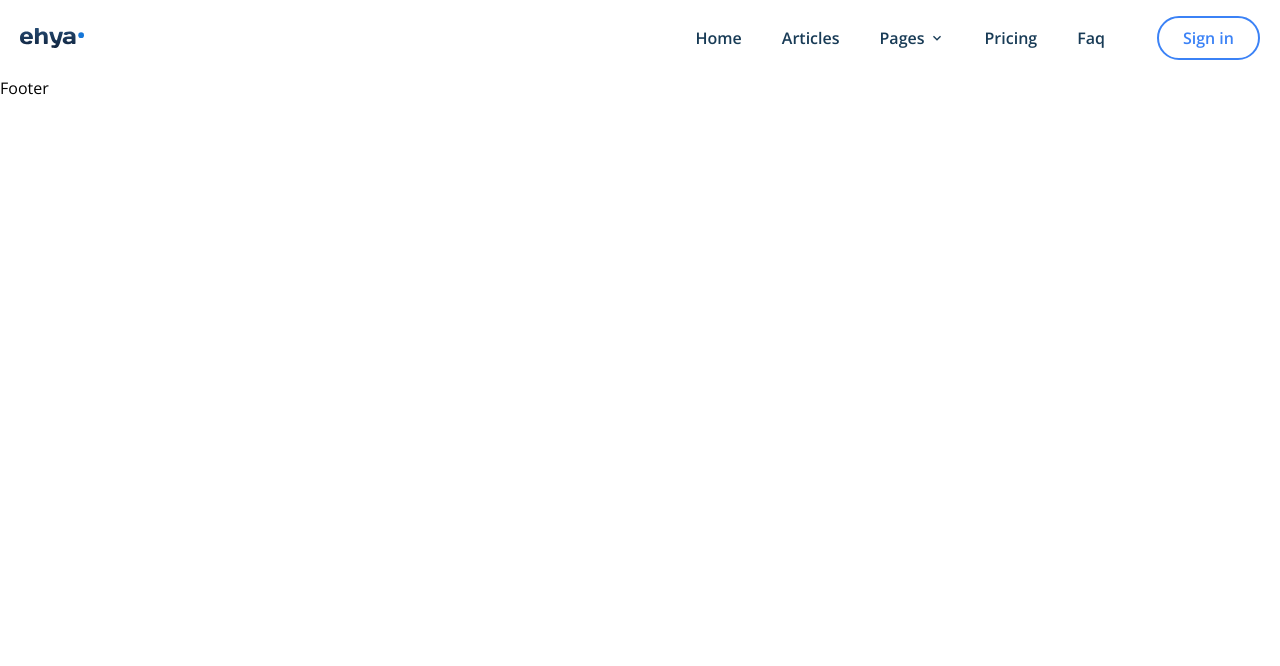
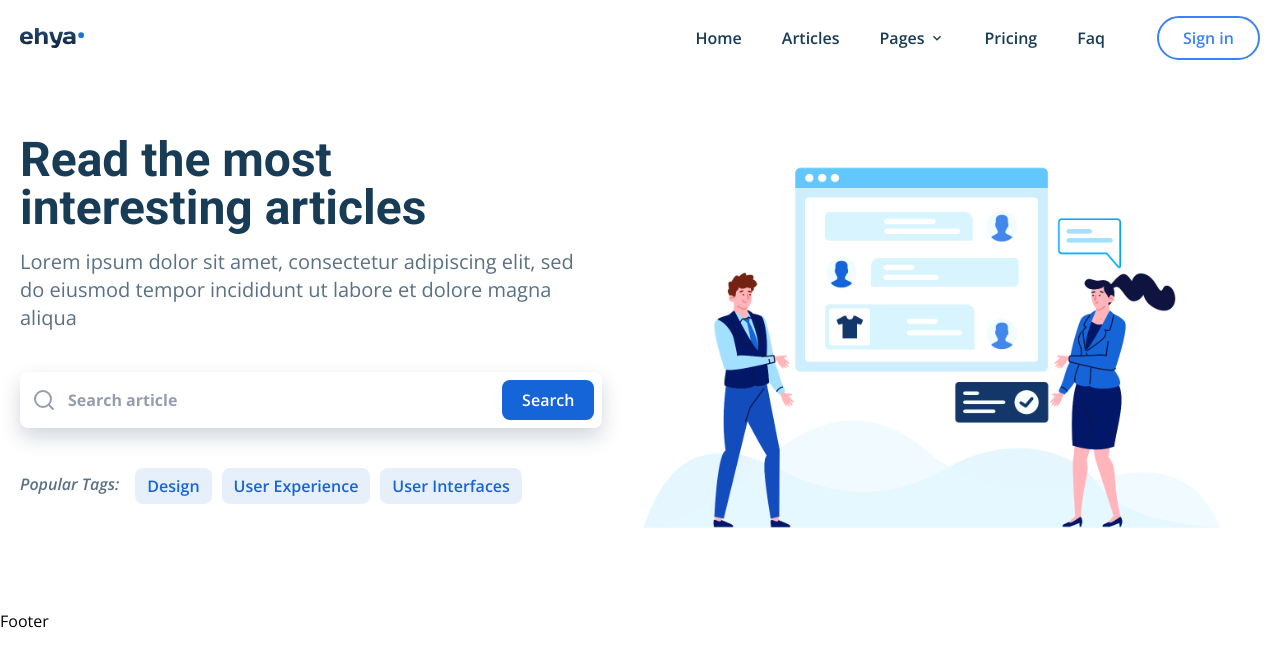
Before and after one commit to CuongCter/MERN_Stack_BlogApp, a React (Vite) app in the folder fontend/: page / in a window 1280 px wide. Shown: the top 666 px of the page. Built offline with nearby package versions, Linux system fonts and the light colour scheme.

Commit message:
:lipstick: feat: add UI hero

```diff
--- a/fontend/src/App.jsx
+++ b/fontend/src/App.jsx
@@ -1,5 +1,5 @@
 import './App.css'
-import HomePage from './pages/HomePage'
+import HomePage from './pages/home/HomePage'
 
 function App() {
   return (
--- a/fontend/src/constants/images.js
+++ b/fontend/src/constants/images.js
@@ -1,7 +1,8 @@
 import Logo from '../assets/Logo.svg'
-
+import HeroImage from "../assets/HeroImage.svg";
 const images = {
     Logo,
+    HeroImage,
 };
 
 export default images;
--- a/fontend/src/pages/HomePage.jsx
+++ b/fontend/src/pages/home/HomePage.jsx
@@ -1,11 +1,12 @@
 import React from 'react'
-import MainLayout from '../components/MainLayout'
+import MainLayout from '../../components/MainLayout'
+import Hero from './container/Hero'
 
 const HomePage = () => {
   return (
     <div>
         <MainLayout>
-
+            <Hero> </Hero>
         </MainLayout>
     </div>
   )
--- /dev/null
+++ b/fontend/src/pages/home/container/Hero.jsx
@@ -0,0 +1,58 @@
+import React from "react";
+import { FiSearch } from "react-icons/fi";
+
+import { images } from "../../../constants";
+
+const Hero = () => {
+  return (
+    <section className="container mx-auto flex flex-col px-5 py-5 lg:flex-row">
+      <div className="mt-10 lg:w-1/2">
+        <h1 className="font-roboto text-3xl text-center font-bold text-dark-soft md:text-5xl lg:text-left lg:max-w-[540px]">
+          Read the most interesting articles
+        </h1>
+        <p className="text-dark-light mt-4 text-center md:text-xl lg:text-left">
+          Lorem ipsum dolor sit amet, consectetur adipiscing elit, sed do
+          eiusmod tempor incididunt ut labore et dolore magna aliqua
+        </p>
+        <div className="flex flex-col gap-y-2.5 mt-10 relative">
+          <div className="relative">
+            <FiSearch className="absolute left-3 top-1/2 -translate-y-1/2 w-6 h-6 text-[#959EAD]" />
+            <input
+              className="placeholder:font-bold font-semibold text-dark-soft placeholder:text-[#959EAD] rounded-lg pl-12 pr-3 w-full py-3 focus:outline-none shadow-[rgba(13,_38,_76,_0.19)_0px_9px_20px] md:py-4"
+              type="text"
+              placeholder="Search article"
+            />
+          </div>
+          <button className="w-full bg-primary text-white font-semibold rounded-lg px-5 py-3 md:absolute md:right-2 md:top-1/2 md:-translate-y-1/2 md:w-fit md:py-2">
+            Search
+          </button>
+        </div>
+        <div className="flex mt-4 flex-col lg:flex-row lg:items-start lg:flex-nowrap lg:gap-x-4 lg:mt-7">
+          <span className="text-dark-light font-semibold italic mt-2 lg:mt-4">
+            Popular Tags:
+          </span>
+          <ul className="flex flex-wrap gap-x-2.5 gap-y-2.5 mt-3">
+            <li className="rounded-lg bg-primary bg-opacity-10 px-3 py-1.5 text-primary font-semibold">
+              Design
+            </li>
+            <li className="rounded-lg bg-primary bg-opacity-10 px-3 py-1.5 text-primary font-semibold">
+              User Experience
+            </li>
+            <li className="rounded-lg bg-primary bg-opacity-10 px-3 py-1.5 text-primary font-semibold">
+              User Interfaces
+            </li>
+          </ul>
+        </div>
+      </div>
+      <div className="hidden lg:block lg:1/2">
+        <img
+          className="w-full"
+          src={images.HeroImage}
+          alt="users are reading articles"
+        />
+      </div>
+    </section>
+  );
+};
+
+export default Hero;
--- a/fontend/tailwind.config.js
+++ b/fontend/tailwind.config.js
@@ -9,6 +9,7 @@ export default {
       colors: {
         primary: "#1565D8",
         dark: {
+          light: "#5A7184",
           hard: "#0D2436",
           soft: "#183B56",
         },
```
Also changed, not shown: fontend/src/assets/HeroImage.svg (added).
